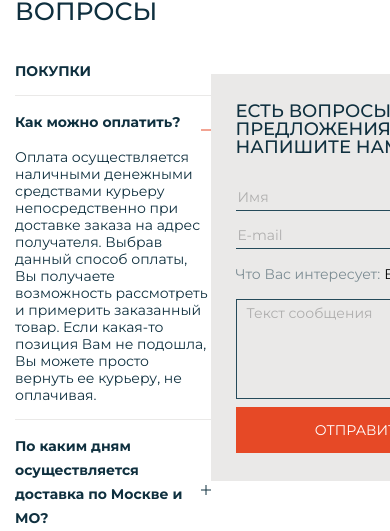
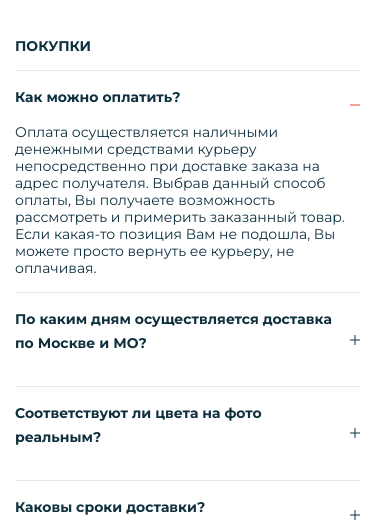
Before and after one commit to orlovaweb/allegria, a React (Create React App) app: page /faq in a window 390 px wide. Shown: the part 210-741 px from the top of the page. Built offline with nearby package versions, Linux system fonts and the light colour scheme.

Commit message:
Responsive page faq

```diff
--- a/src/app/layouts/faq.css
+++ b/src/app/layouts/faq.css
@@ -6,9 +6,13 @@
     align-items: flex-start;
     justify-content: space-between;
     font-size: 14px;
+    gap: 50px;
+    flex-wrap: wrap;
+
 }
 .faq-questions{
     max-width: 470px;
+    padding-right: 15px;
     width: 100%;
 }
 .faq-questions__title{
@@ -89,3 +93,12 @@
     transition: background-color 5000s ease-in-out 0s;
 
 }
+@media screen and (max-width: 849px) {
+    .faq-container{
+        justify-content: center;
+        flex-wrap: wrap;
+    }
+    .faq-form{
+        margin-top: 0px;
+    }
+}
```
